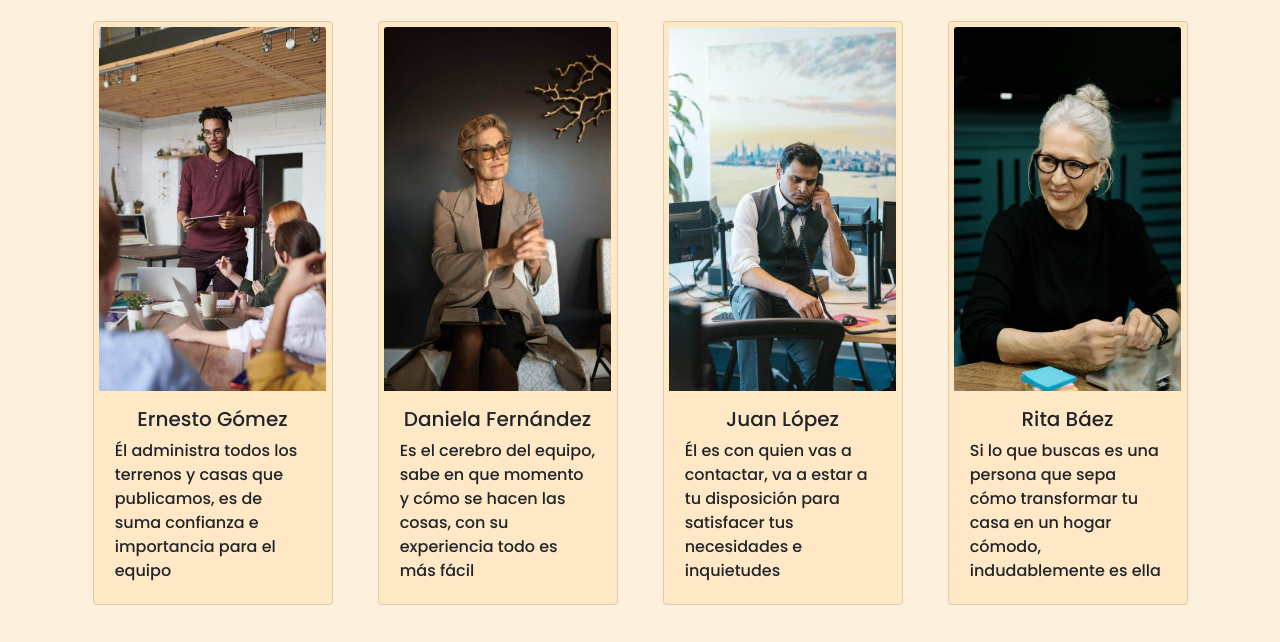
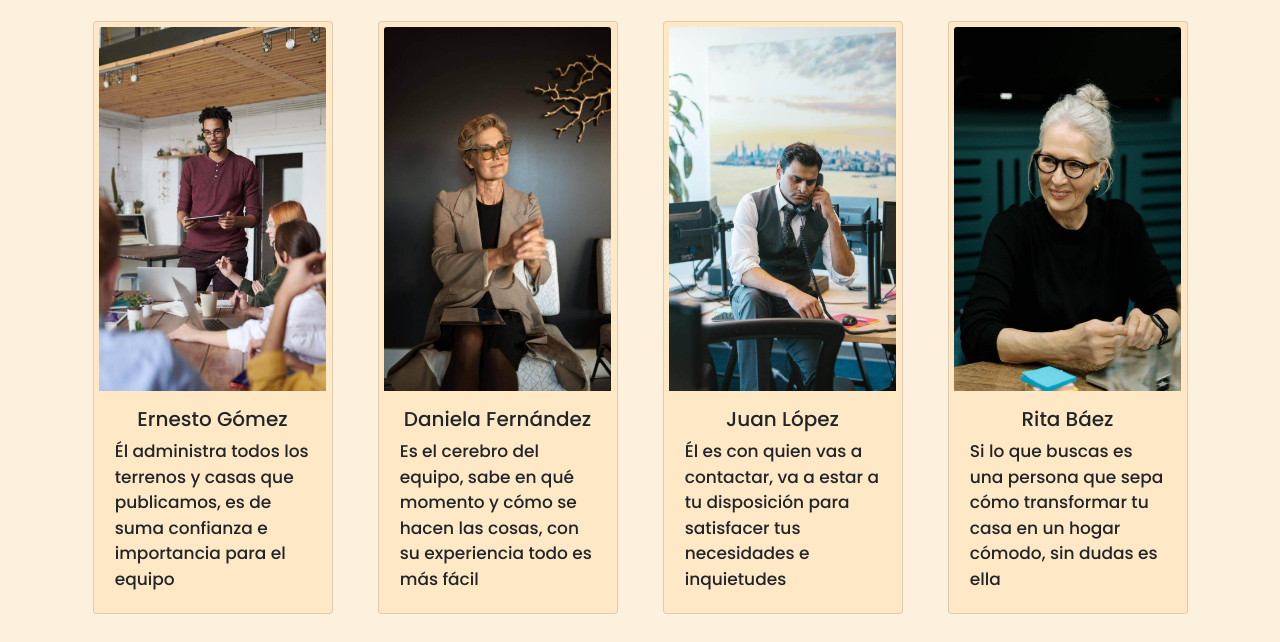
Before and after one commit to nicolascarnovali/proyectohorizonte, a website: page pages/Nosotros.html in a window 1280 px wide. Shown: the part 651-1293 px from the top of the page. Drawn offline with nearby package versions, Linux system fonts and the light colour scheme.

Commit message:
tamaño cards fuente

```diff
--- a/pages/Nosotros.html
+++ b/pages/Nosotros.html
@@ -52,7 +52,7 @@
                                 <img class="card-img-top" src="../assets/images/Daniela Fernandez.jpg" alt="Daniela">
                                 <div class="card-body">
                                     <h5 class="card-title">Daniela Fernández</h5>
-                                    <p class="card-text">Es el cerebro del equipo, sabe en que momento y cómo se hacen las cosas, con su experiencia todo es más fácil</p>
+                                    <p class="card-text">Es el cerebro del equipo, sabe en qué momento y cómo se hacen las cosas, con su experiencia todo es más fácil</p>
                                 </div>
                             </div>
                         </div>
@@ -70,7 +70,7 @@
                                 <img class="card-img-top" src="../assets/images/Rita Baez.jpg" alt="Rita">
                                 <div class="card-body">
                                     <h5 class="card-title">Rita Báez</h5>
-                                    <p class="card-text">Si lo que buscas es una persona que sepa cómo transformar tu casa en un hogar cómodo, indudablemente es ella</p>
+                                    <p class="card-text">Si lo que buscas es una persona que sepa cómo transformar tu casa en un hogar cómodo, sin dudas es ella</p>
                                 </div>
                             </div>
                         </div>
--- a/scss/_mainnosotros.scss
+++ b/scss/_mainnosotros.scss
@@ -38,7 +38,7 @@
                                 font-size: 20px;
                             }
                             .card-text{
-                                font-size: 16px;
+                                font-size: 17px;
                             }
                         }
 
```
Also changed, not shown: css/estilos.css.
